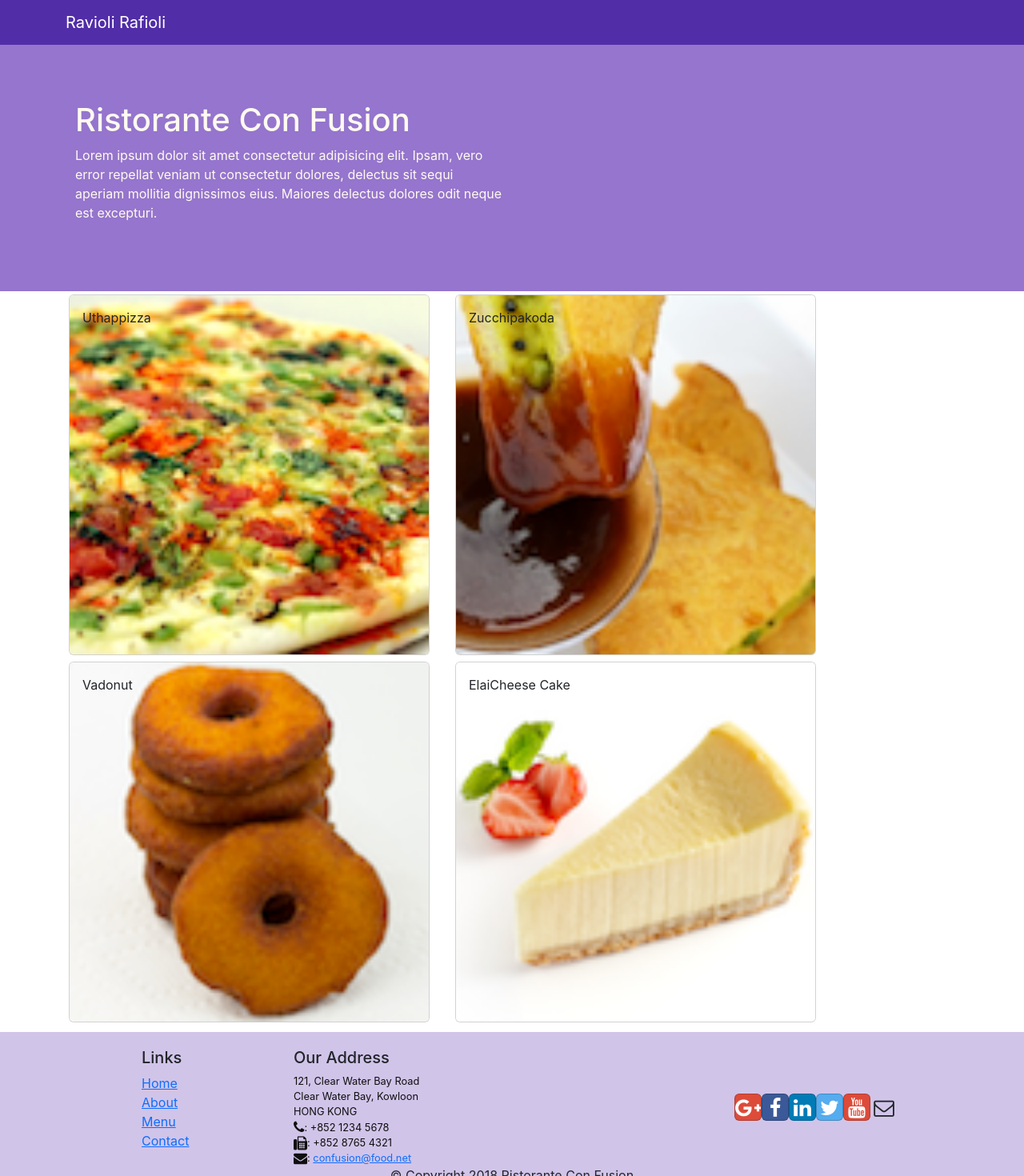
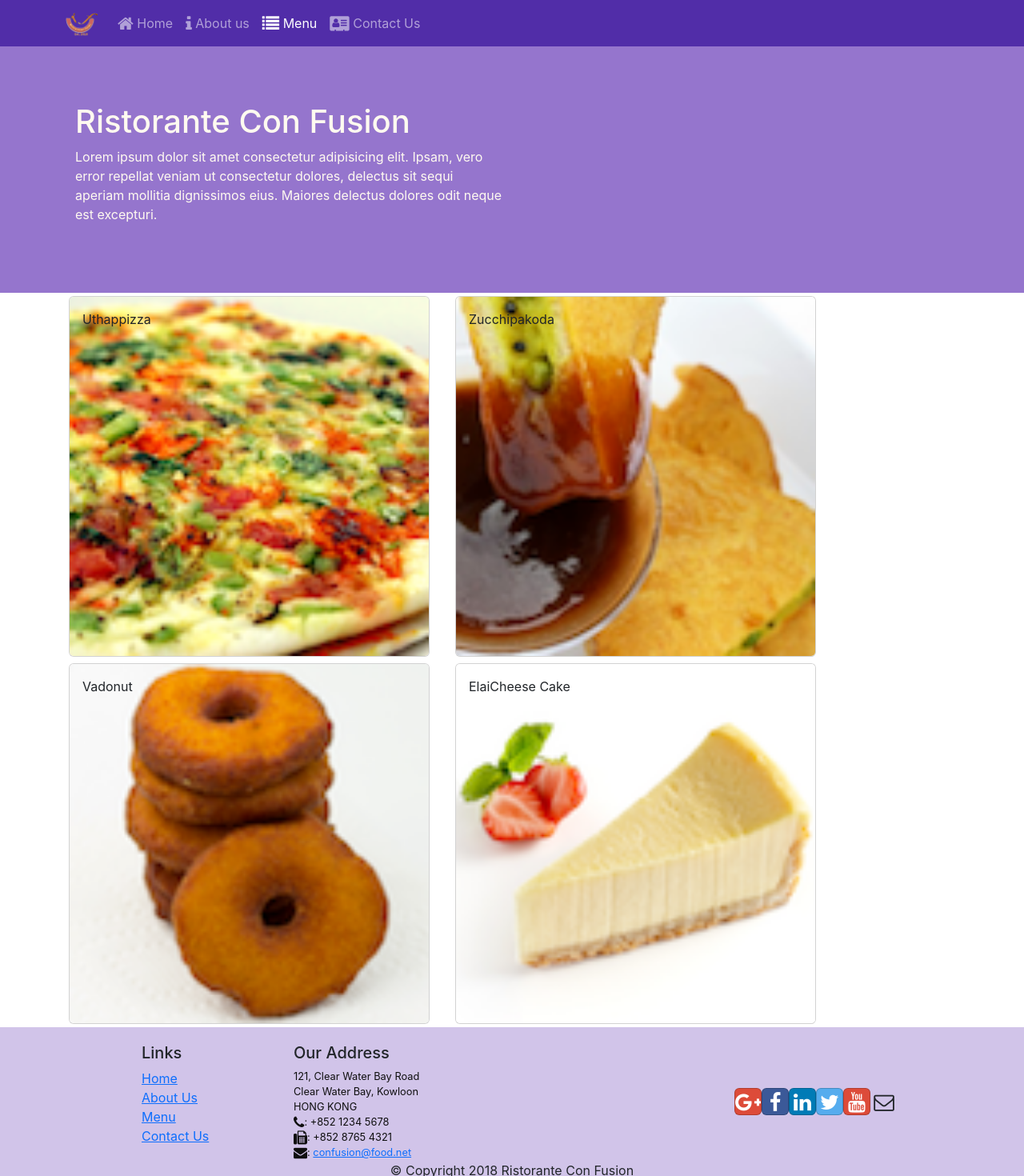
Before and after one commit to rafirm29/react-front-end-web-development, a React (Create React App) app: page /menu in a window 1280 px wide. Shown: the top 1470 px of the page at 80% size. Built offline with nearby package versions, Linux system fonts and the light colour scheme.

Commit message:
React Router

```diff
--- a/src/App.js
+++ b/src/App.js
@@ -1,13 +1,16 @@
 import React, { Component } from 'react';
 import Main from './components/MainComponent';
+import { BrowserRouter } from 'react-router-dom';
 import './App.css';
 
 export class App extends Component {
   render() {
     return (
-      <div>
-        <Main />
-      </div>
+      <BrowserRouter>
+        <div>
+          <Main />
+        </div>
+      </BrowserRouter>
     );
   }
 }
--- a/src/components/FooterComponent.js
+++ b/src/components/FooterComponent.js
@@ -1,4 +1,5 @@
 import React from 'react';
+import { Link } from 'react-router-dom';
 
 const Footer = () => {
   return (
@@ -9,16 +10,16 @@
             <h5>Links</h5>
             <ul className="list-unstyled">
               <li>
-                <a href="#">Home</a>
+                <Link to="/home">Home</Link>
               </li>
               <li>
-                <a href="#">About</a>
+                <Link to="/aboutus">About Us</Link>
               </li>
               <li>
-                <a href="#">Menu</a>
+                <Link to="/menu">Menu</Link>
               </li>
               <li>
-                <a href="contactus.html">Contact</a>
+                <Link to="/contactus">Contact Us</Link>
               </li>
             </ul>
           </div>
--- a/src/components/HeaderComponent.js
+++ b/src/components/HeaderComponent.js
@@ -1,13 +1,69 @@
 import React, { Component } from 'react';
-import { Navbar, NavbarBrand, Jumbotron } from 'reactstrap';
+import {
+  Navbar,
+  NavbarBrand,
+  Nav,
+  NavbarToggler,
+  Collapse,
+  NavItem,
+  Jumbotron,
+} from 'reactstrap';
+import { NavLink } from 'react-router-dom';
 
 export class Header extends Component {
+  constructor(props) {
+    super(props);
+    this.state = {
+      isNavOpen: false,
+    };
+    this.toggleNav = this.toggleNav.bind(this);
+  }
+
+  toggleNav() {
+    this.setState({
+      isNavOpen: !this.state.isNavOpen,
+    });
+  }
+
   render() {
     return (
       <>
-        <Navbar dark>
+        <Navbar dark expand="md">
           <div className="container">
-            <NavbarBrand href="/">Ravioli Rafioli</NavbarBrand>
+            <NavbarToggler onClick={this.toggleNav} />
+            <NavbarBrand className="mr-auto" href="/">
+              <img
+                src="assets/images/logo.png"
+                height="30"
+                width="41"
+                alt="Ristortante Con Fusin"
+              />
+            </NavbarBrand>
+            <Collapse isOpen={this.state.isNavOpen} navbar>
+              <Nav navbar>
+                <NavItem>
+                  <NavLink className="nav-link" to="/home">
+                    <span className="fa fa-home fa-lg"></span> Home
+                  </NavLink>
+                </NavItem>
+                <NavItem>
+                  <NavLink className="nav-link" to="/aboutus">
+                    <span className="fa fa-info fa-lg"></span> About us
+                  </NavLink>
+                </NavItem>
+                <NavItem>
+                  <NavLink className="nav-link" to="/menu">
+                    <span className="fa fa-list fa-lg"></span> Menu
+                  </NavLink>
+                </NavItem>
+                <NavItem>
+                  <NavLink className="nav-link" to="/contactus">
+                    <span className="fa fa-address-card fa-lg"></span> Contact
+                    Us
+                  </NavLink>
+                </NavItem>
+              </Nav>
+            </Collapse>
           </div>
         </Navbar>
         <Jumbotron>
--- /dev/null
+++ b/src/components/HomeComponent.js
@@ -0,0 +1,11 @@
+import React from 'react';
+
+function Home(props) {
+  return (
+    <div className="container">
+      <h4>Home</h4>
+    </div>
+  );
+}
+
+export default Home;
--- a/src/components/MainComponent.js
+++ b/src/components/MainComponent.js
@@ -1,9 +1,11 @@
 import React, { Component } from 'react';
-import { DISHES } from '../shared/dishes';
+import Home from './HomeComponent';
 import Menu from './MenuComponent';
 import DishDetail from './DishdetailComponent';
 import Header from './HeaderComponent';
 import Footer from './FooterComponent';
+import { DISHES } from '../shared/dishes';
+import { Switch, Route, Redirect } from 'react-router-dom';
 
 export class Main extends Component {
   constructor(props) {
@@ -11,29 +13,26 @@
 
     this.state = {
       dishes: DISHES,
-      selectedDish: null,
     };
   }
 
-  onDishSelect(dishId) {
-    this.setState({ selectedDish: dishId });
-  }
+  render() {
+    const HomePage = () => {
+      return <Home />;
+    };
 
-  render() {
     return (
       <div className="App">
         <Header />
-        <Menu
-          dishes={this.state.dishes}
-          onClick={(dishId) => this.onDishSelect(dishId)}
-        />
-        <DishDetail
-          dish={
-            this.state.dishes.filter(
-              (dish) => dish.id === this.state.selectedDish
-            )[0]
-          }
-        />
+        <Switch>
+          <Route path="/home" component={HomePage} />
+          <Route
+            exact
+            path="/menu"
+            component={() => <Menu dishes={this.state.dishes} />}
+          />
+          <Redirect to="/home" />
+        </Switch>
         <Footer />
       </div>
     );
```
